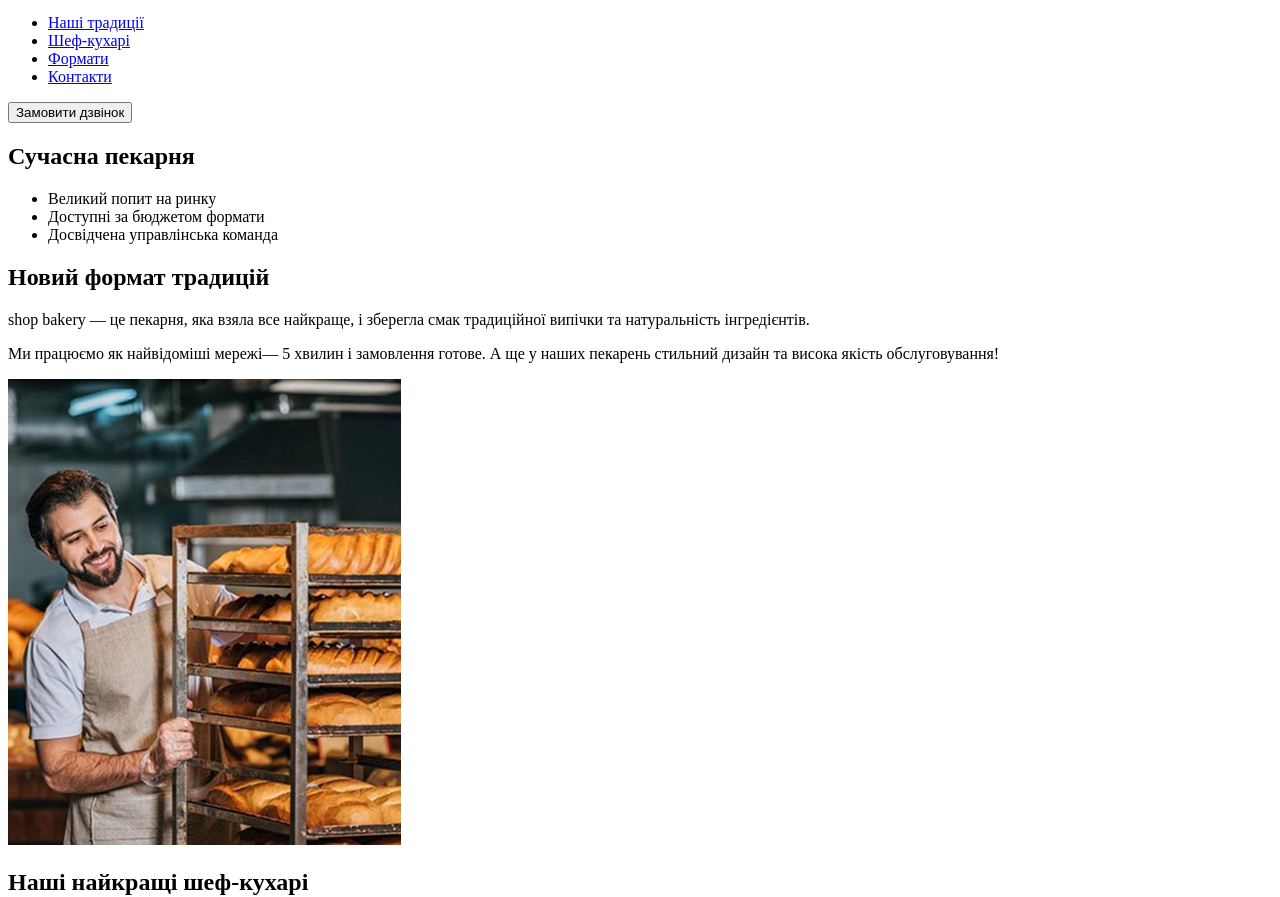
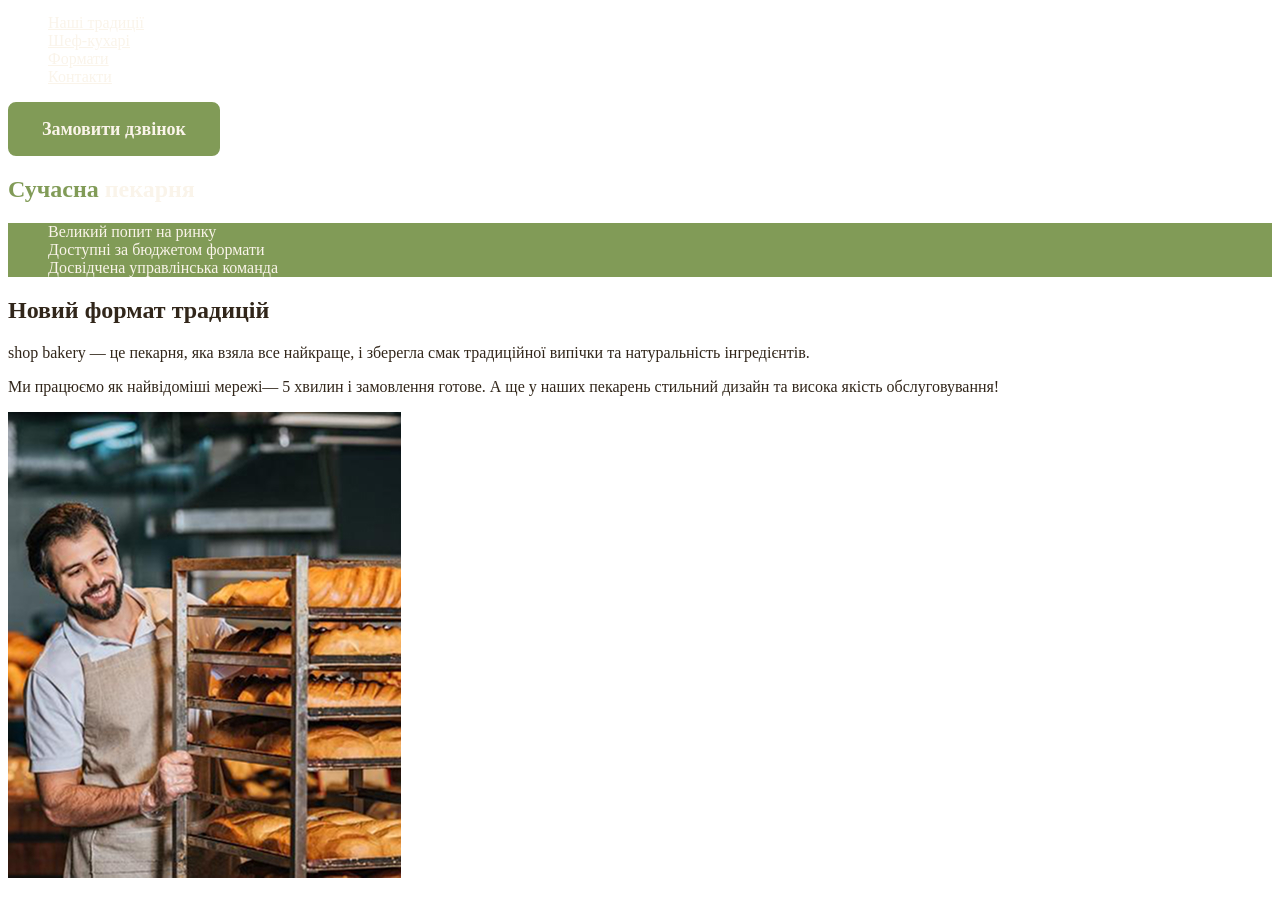
Before and after one commit to Ria-M13/genius-, a website: page index.html in a window 1280 px wide. Shown: the part 59-956 px from the top of the page. Drawn offline with Linux system fonts and the light colour scheme.

Commit message:
Add styles.css and css variables

```diff
--- a/index.html
+++ b/index.html
@@ -4,33 +4,34 @@
     <meta charset="UTF-8" />
     <meta name="viewport" content="width=device-width, initial-scale=1.0" />
     <title>Сучасна пекарня</title>
+    <link rel="stylesheet" href="./styles.css" />
   </head>
   <body>
     <header>
       <nav>
-        <a href="#">
+        <a href="./index.html">
           <img src="./images/logo.svg" alt="Логотип сучасної пекарні" />
         </a>
         <ul>
-          <li><a href="#">Наші традиції</a></li>
-          <li><a href="#">Шеф-кухарі</a></li>
-          <li><a href="#">Формати</a></li>
-          <li><a href="#">Контакти</a></li>
+          <li><a class="link" href="#traditions-section">Наші традиції</a></li>
+          <li><a class="link" href="#chefs-section">Шеф-кухарі</a></li>
+          <li><a class="link" href="#formats-section">Формати</a></li>
+          <li><a class="link" href="#contacts-section">Контакти</a></li>
         </ul>
       </nav>
-      <button type="button">Замовити дзвінок</button>
+      <button type="button" class="button">Замовити дзвінок</button>
     </header>
     <main>
       <section>
-        <h1>Сучасна пекарня</h1>
+        <h1 class="hero-title"><span class="accent">Сучасна</span> пекарня</h1>
       </section>
-      <section>
-        <ul>
+      <section id="traditions-section">
+        <ul class="advantages-list">
           <li>Великий попит на ринку</li>
           <li>Доступні за бюджетом формати</li>
           <li>Досвідчена управлінська команда</li>
         </ul>
-        <h2>Новий формат традицій</h2>
+        <h2 class="section-title">Новий формат традицій</h2>
         <p>
           <span>shop bakery</span> — це пекарня, яка взяла все найкраще, і
           зберегла смак традиційної випічки та натуральність інгредієнтів.
@@ -45,8 +46,10 @@
           alt="Чоловік пекар дивиться на хліб з посмішкою"
         />
       </section>
-      <section>
-        <h2>Наші найкращі шеф-кухарі</h2>
+      <section id="chefs-section">
+        <h2 class="section-title">
+          Наші найкращі <span class="accent">шеф-кухарі</span>
+        </h2>
         <ul>
           <li>
             <article>
@@ -69,8 +72,8 @@
           </li>
         </ul>
       </section>
-      <section>
-        <h2>Формати</h2>
+      <section id="formats-section">
+        <h2 class="section-title">Формати</h2>
 
         <ul>
           <li>
@@ -90,27 +93,35 @@
           </li>
         </ul>
       </section>
-      <section>
-        <h2>Приєднуйся до мережі пекарень</h2>
+      <section id="contacts-section">
+        <h2 class="section-title">Приєднуйся до мережі пекарень</h2>
+        <iframe
+          src="https://www.google.com/maps/embed?pb=!1m18!1m12!1m3!1d2540.163447036191!2d30.488698377144345!3d50.456680986914314!2m3!1f0!2f0!3f0!3m2!1i1024!2i768!4f13.1!3m3!1m2!1s0x40d4ce637c006b2d%3A0xaf86385f19996ff0!2z0YPQuy4g0KHQtdGH0LXQstGL0YUg0KHRgtGA0LXQu9GM0YbQvtCyLCA1NCwg0JrQuNC10LIsIDAyMDAw!5e0!3m2!1sru!2sua!4v1762886718090!5m2!1sru!2sua"
+          width="603"
+          height="595"
+          allowfullscreen=""
+          loading="lazy"
+          referrerpolicy="no-referrer-when-downgrade"
+        ></iframe>
       </section>
     </main>
     <footer>
       <nav>
-        <a href="#">
+        <a href="./index.html">
           <img src="./images/logo.svg" alt="Логотип сучасної пекарні" />
         </a>
         <ul>
-          <li><a href="#">Наші традиції</a></li>
-          <li><a href="#">Шеф-кухарі</a></li>
-          <li><a href="#">Формати</a></li>
-          <li><a href="#">Контакти</a></li>
+          <li><a href="#traditions-section">Наші традиції</a></li>
+          <li><a href="#chefs-section">Шеф-кухарі</a></li>
+          <li><a href="#formats-section">Формати</a></li>
+          <li><a href="#contacts-section">Контакти</a></li>
         </ul>
       </nav>
       <address>
         <ul>
-          <li><a href="tel: +380960000007">+ 38 (096) 000 00 07</a></li>
+          <li><a href="tel:+380960000007">+ 38 (096) 000 00 07</a></li>
           <li>
-            <a href="mailto: shopbakery@gmail.com">shopbakery@gmail.com</a>
+            <a href="mailto:shopbakery@gmail.com">shopbakery@gmail.com</a>
           </li>
           <li>
             <a href="https://maps.app.goo.gl/pwXy3DgqD6NmVFxf9" target="_blank"
@@ -129,7 +140,7 @@
           </li>
         </ul>
         <a href="#" target="_blank">Політика конфіденційності</a>
-        <p>© 2022 Дані захищені</p>
+        <p>&copy; 2022 Дані захищені</p>
       </address>
     </footer>
   </body>
--- /dev/null
+++ b/styles.css
@@ -0,0 +1,71 @@
+:root {
+  --color-brand-light: #819b57;
+  --color-brand-dark: #465929;
+  --color-primary-dark: #31261a;
+  --color-ptimary-light: #faf4ea;
+}
+
+/*base*/
+body {
+  color: var(--color-primary-dark);
+}
+
+ul {
+  list-style-type: none;
+}
+/*button*/
+.button {
+  background: var(--color-brand-light);
+  border: 2px solid var(--color-brand-light);
+  width: 238;
+  height: 59;
+  gap: 10px;
+  opacity: 1;
+  border-radius: 8px;
+  border-width: 2px;
+  padding-top: 16px;
+  padding-right: 32px;
+  padding-bottom: 16px;
+  padding-left: 32px;
+  width: 174;
+  height: 27;
+  opacity: 1;
+  font-family: Poppins;
+  font-weight: 600;
+  font-style: SemiBold;
+  font-size: 18px;
+  line-height: 100%;
+  letter-spacing: 0%;
+  color: var(--color-ptimary-light);
+  cursor: pointer;
+}
+
+.button:hover {
+  background: transparent;
+  color: var(--color-brand-dark);
+}
+/*link*/
+.link {
+  color: var(--color-ptimary-light);
+}
+.link:hover {
+  color: var(--color-brand-light);
+}
+/*hero section*/
+.hero-title {
+  color: var(--color-ptimary-light);
+}
+.hero-title .accent {
+  color: var(--color-brand-light);
+}
+/*advantages section*/
+.advantages-list {
+  background-color: var(--color-brand-light);
+  color: var(--color-ptimary-light);
+}
+.section-title {
+  color: var(--color-primary-dark);
+}
+.section-title .accent {
+  color: var(--color-brand-dark);
+}
```
Also changed, not shown: 1 other file.
